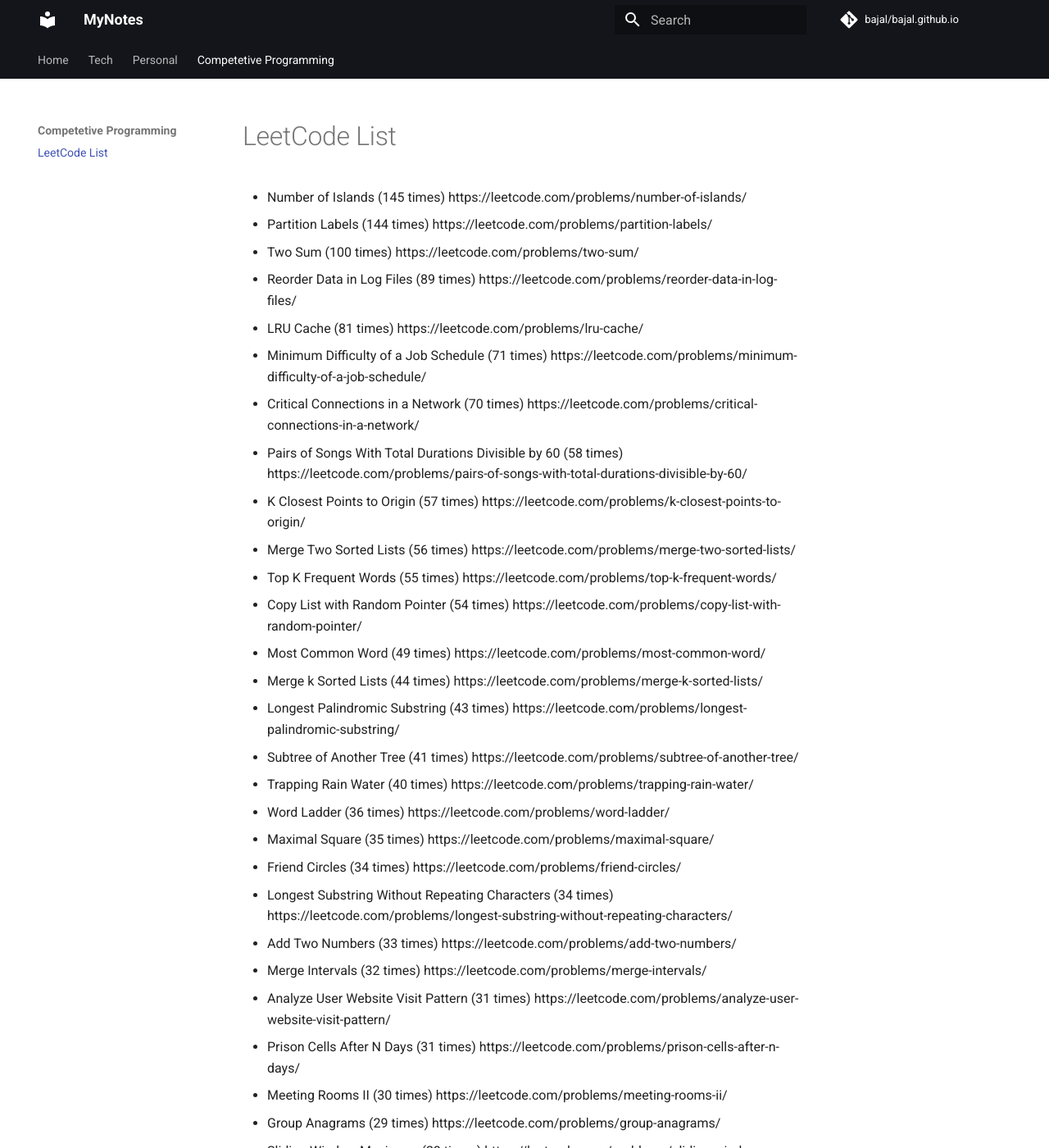
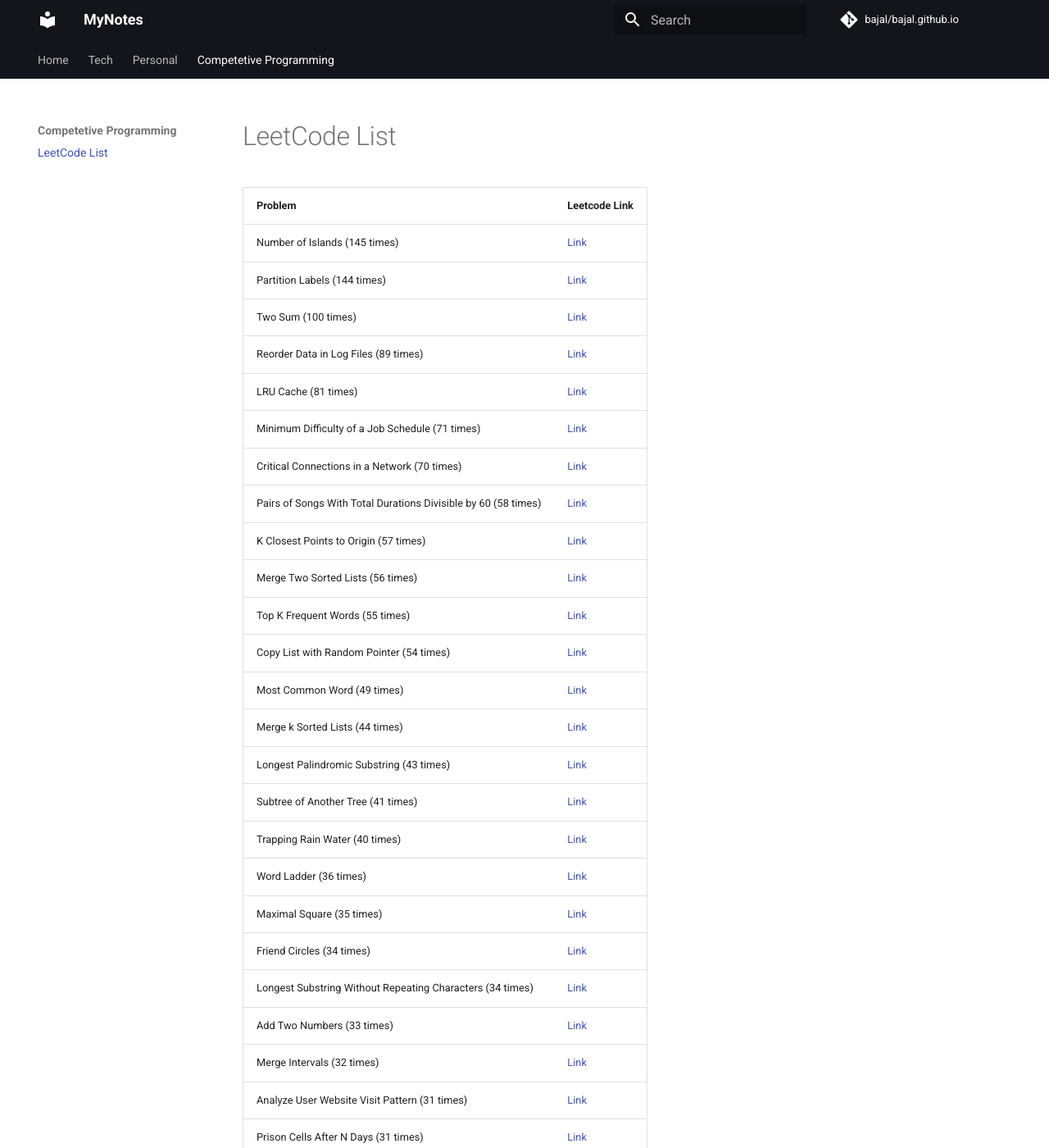
Before and after one commit to bajalnyt/bajal.github.io, an MkDocs documentation site: the page built from docs/leetcode_list.md, in a window 1280 px wide and 1400 px high. Shown: the whole window at 82% size. Built offline with MkDocs 1.6.1 and Material for MkDocs 9.7.7, drawn with Linux system fonts in a browser that asks for light colours; comment, search, counter and statistics services are not loaded; some of the changed text lies outside the part shown.

```diff
--- a/docs/leetcode_list.md
+++ b/docs/leetcode_list.md
@@ -1,44 +1,46 @@
-* Number of Islands (145 times) https://leetcode.com/problems/number-of-islands/
-*  Partition Labels (144 times) https://leetcode.com/problems/partition-labels/
-*  Two Sum (100 times) https://leetcode.com/problems/two-sum/
-*  Reorder Data in Log Files (89 times) https://leetcode.com/problems/reorder-data-in-log-files/
-*  LRU Cache (81 times) https://leetcode.com/problems/lru-cache/
-*  Minimum Difficulty of a Job Schedule (71 times) https://leetcode.com/problems/minimum-difficulty-of-a-job-schedule/
-*  Critical Connections in a Network (70 times) https://leetcode.com/problems/critical-connections-in-a-network/
-*  Pairs of Songs With Total Durations Divisible by 60 (58 times) https://leetcode.com/problems/pairs-of-songs-with-total-durations-divisible-by-60/
-*  K Closest Points to Origin (57 times) https://leetcode.com/problems/k-closest-points-to-origin/
-*  Merge Two Sorted Lists (56 times) https://leetcode.com/problems/merge-two-sorted-lists/
-*  Top K Frequent Words (55 times) https://leetcode.com/problems/top-k-frequent-words/
-*  Copy List with Random Pointer (54 times) https://leetcode.com/problems/copy-list-with-random-pointer/
-*  Most Common Word (49 times) https://leetcode.com/problems/most-common-word/
-*  Merge k Sorted Lists (44 times) https://leetcode.com/problems/merge-k-sorted-lists/
-*  Longest Palindromic Substring (43 times) https://leetcode.com/problems/longest-palindromic-substring/
-*  Subtree of Another Tree (41 times) https://leetcode.com/problems/subtree-of-another-tree/
-*  Trapping Rain Water (40 times) https://leetcode.com/problems/trapping-rain-water/
-*  Word Ladder (36 times) https://leetcode.com/problems/word-ladder/
-*  Maximal Square (35 times) https://leetcode.com/problems/maximal-square/
-*  Friend Circles (34 times) https://leetcode.com/problems/friend-circles/
-*  Longest Substring Without Repeating Characters (34 times) https://leetcode.com/problems/longest-substring-without-repeating-characters/
-*  Add Two Numbers (33 times) https://leetcode.com/problems/add-two-numbers/
-*  Merge Intervals (32 times) https://leetcode.com/problems/merge-intervals/
-*  Analyze User Website Visit Pattern (31 times) https://leetcode.com/problems/analyze-user-website-visit-pattern/
-*  Prison Cells After N Days (31 times) https://leetcode.com/problems/prison-cells-after-n-days/
-*  Meeting Rooms II (30 times) https://leetcode.com/problems/meeting-rooms-ii/
-*  Group Anagrams (29 times) https://leetcode.com/problems/group-anagrams/
-*  Sliding Window Maximum (28 times) https://leetcode.com/problems/sliding-window-maximum/
-*  Median of Two Sorted Arrays (28 times) https://leetcode.com/problems/median-of-two-sorted-arrays/
-*  Best Time to Buy and Sell Stock (28 times) https://leetcode.com/problems/best-time-to-buy-and-sell-stock/
-*  Product of Array Except Self (27 times) https://leetcode.com/problems/product-of-array-except-self/
-*  Course Schedule II (27 times) https://leetcode.com/problems/course-schedule-ii/
-*  Letter Combinations of a Phone Number (27 times) https://leetcode.com/problems/letter-combinations-of-a-phone-number/
-*  3Sum (26 times) https://leetcode.com/problems/3sum/
-*  Find Median from Data Stream (26 times) https://leetcode.com/problems/find-median-from-data-stream/
-*  Rotting Oranges (26 times) https://leetcode.com/problems/rotting-oranges/
-*  Search a 2D Matrix II (25 times) https://leetcode.com/problems/search-a-2d-matrix-ii/
-*  Word Search II (24 times) https://leetcode.com/problems/word-search-ii/
-*  Binary Tree Zigzag Level Order Traversal (24 times) https://leetcode.com/problems/binary-tree-zigzag-level-order-traversal/
-*  Insert Delete GetRandom O(1)
-*  (23 times) https://leetcode.com/problems/insert-delete-getrandom-o1/
-*  All Nodes Distance K in Binary Tree (22 times) https://leetcode.com/problems/all-nodes-distance-k-in-binary-tree/
-*  Baseball Game (22 times) https://leetcode.com/problems/baseball-game/
-*  Word Break II (22 times) https://leetcode.com/problems/word-break-ii/
+| Problem | Leetcode Link|
+| ----------- | ----------- |
+| Number of Islands (145 times) | [Link](leetcode.com/problems/number-of-islands/)
+|  Partition Labels (144 times) | [Link](leetcode.com/problems/partition-labels/)
+|  Two Sum (100 times) | [Link](leetcode.com/problems/two-sum/)
+|  Reorder Data in Log Files (89 times) | [Link](leetcode.com/problems/reorder-data-in-log-files/)
+|  LRU Cache (81 times) | [Link](leetcode.com/problems/lru-cache/)
+|  Minimum Difficulty of a Job Schedule (71 times) | [Link](leetcode.com/problems/minimum-difficulty-of-a-job-schedule/)
+|  Critical Connections in a Network (70 times) | [Link](leetcode.com/problems/critical-connections-in-a-network/)
+|  Pairs of Songs With Total Durations Divisible by 60 (58 times) | [Link](leetcode.com/problems/pairs-of-songs-with-total-durations-divisible-by-60/)
+|  K Closest Points to Origin (57 times) | [Link](leetcode.com/problems/k-closest-points-to-origin/)
+|  Merge Two Sorted Lists (56 times) | [Link](leetcode.com/problems/merge-two-sorted-lists/)
+|  Top K Frequent Words (55 times) | [Link](leetcode.com/problems/top-k-frequent-words/)
+|  Copy List with Random Pointer (54 times) | [Link](leetcode.com/problems/copy-list-with-random-pointer/)
+|  Most Common Word (49 times) | [Link](leetcode.com/problems/most-common-word/)
+|  Merge k Sorted Lists (44 times) | [Link](leetcode.com/problems/merge-k-sorted-lists/)
+|  Longest Palindromic Substring (43 times) | [Link](leetcode.com/problems/longest-palindromic-substring/)
+|  Subtree of Another Tree (41 times) | [Link](leetcode.com/problems/subtree-of-another-tree/)
+|  Trapping Rain Water (40 times) | [Link](leetcode.com/problems/trapping-rain-water/)
+|  Word Ladder (36 times) | [Link](leetcode.com/problems/word-ladder/)
+|  Maximal Square (35 times) | [Link](leetcode.com/problems/maximal-square/)
+|  Friend Circles (34 times) | [Link](leetcode.com/problems/friend-circles/)
+|  Longest Substring Without Repeating Characters (34 times) | [Link](leetcode.com/problems/longest-substring-without-repeating-characters/)
+|  Add Two Numbers (33 times) | [Link](leetcode.com/problems/add-two-numbers/)
+|  Merge Intervals (32 times) | [Link](leetcode.com/problems/merge-intervals/)
+|  Analyze User Website Visit Pattern (31 times) | [Link](leetcode.com/problems/analyze-user-website-visit-pattern/)
+|  Prison Cells After N Days (31 times) | [Link](leetcode.com/problems/prison-cells-after-n-days/)
+|  Meeting Rooms II (30 times) | [Link](leetcode.com/problems/meeting-rooms-ii/)
+|  Group Anagrams (29 times) | [Link](leetcode.com/problems/group-anagrams/)
+|  Sliding Window Maximum (28 times) | [Link](leetcode.com/problems/sliding-window-maximum/)
+|  Median of Two Sorted Arrays (28 times) | [Link](leetcode.com/problems/median-of-two-sorted-arrays/)
+|  Best Time to Buy and Sell Stock (28 times) | [Link](leetcode.com/problems/best-time-to-buy-and-sell-stock/)
+|  Product of Array Except Self (27 times) | [Link](leetcode.com/problems/product-of-array-except-self/)
+|  Course Schedule II (27 times) | [Link](leetcode.com/problems/course-schedule-ii/)
+|  Letter Combinations of a Phone Number (27 times) | [Link](leetcode.com/problems/letter-combinations-of-a-phone-number/)
+|  3Sum (26 times) | [Link](leetcode.com/problems/3sum/)
+|  Find Median from Data Stream (26 times) | [Link](leetcode.com/problems/find-median-from-data-stream/)
+|  Rotting Oranges (26 times) | [Link](leetcode.com/problems/rotting-oranges/)
+|  Search a 2D Matrix II (25 times) | [Link](leetcode.com/problems/search-a-2d-matrix-ii/)
+|  Word Search II (24 times) | [Link](leetcode.com/problems/word-search-ii/)
+|  Binary Tree Zigzag Level Order Traversal (24 times) | [Link](leetcode.com/problems/binary-tree-zigzag-level-order-traversal/)
+|  Insert Delete GetRandom O(1) )
+|  (23 times) | [Link](leetcode.com/problems/insert-delete-getrandom-o1/)
+|  All Nodes Distance K in Binary Tree (22 times) | [Link](leetcode.com/problems/all-nodes-distance-k-in-binary-tree/)
+|  Baseball Game (22 times) | [Link](leetcode.com/problems/baseball-game/)
+|  Word Break II (22 times) | [Link](leetcode.com/problems/word-break-ii/)|
--- a/places_visited.md
+++ /dev/null
@@ -1 +0,0 @@
-To come
```
